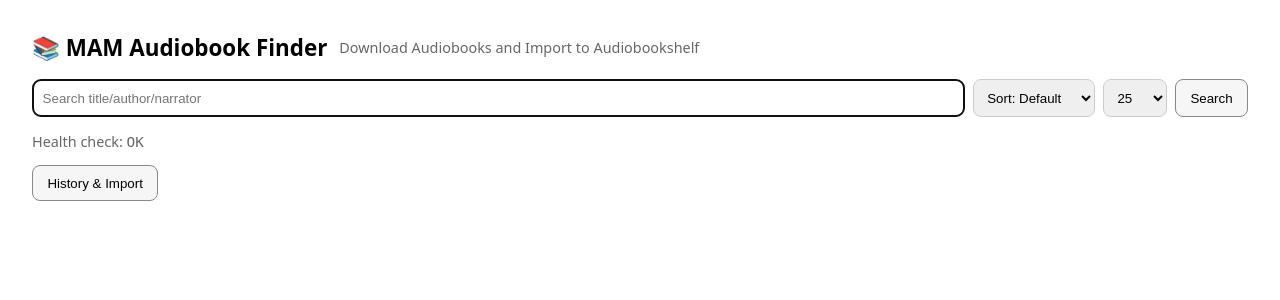
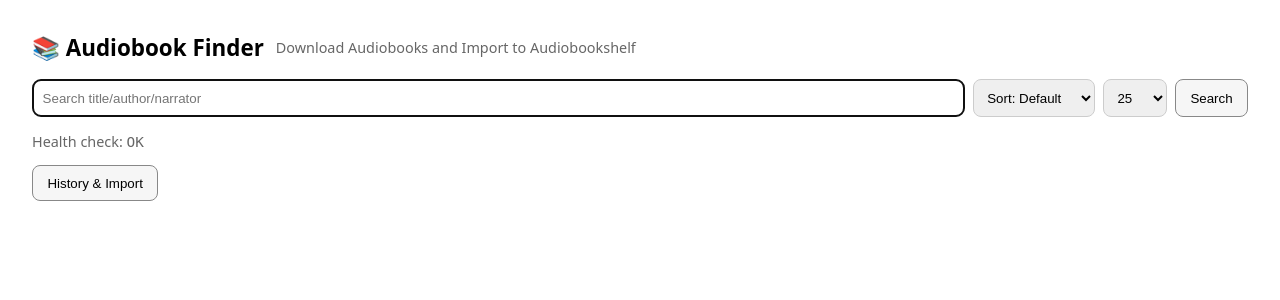
Before and after one commit to raygan/mam-audiofinder, a FastAPI app: page / in a window 1280 px wide. Shown: the top 300 px of the page. Run offline with FastAPI, Linux system fonts and the light colour scheme.

Commit message:
Changed display name to Audiobook Finder

```diff
--- a/app/templates/index.html
+++ b/app/templates/index.html
@@ -3,7 +3,7 @@
 <head>
   <meta charset="utf-8" />
   <meta name="viewport" content="width=device-width, initial-scale=1" />
-  <title>MAM Audiobook Finder</title>
+  <title>Audiobook Finder</title>
   <link rel="icon" href="/static/favicon.ico" sizes="any">
   <link rel="icon" type="image/png" sizes="32x32" href="/static/favicon-32.png">
   <link rel="icon" type="image/png" sizes="16x16" href="/static/favicon-16.png">
@@ -30,7 +30,7 @@
 </head>
 <body>
   <header>
-    <h1>📚 MAM Audiobook Finder</h1>
+    <h1>📚 Audiobook Finder</h1>
     <span class="muted">Download Audiobooks and Import to Audiobookshelf</span>
   </header>
 
```
